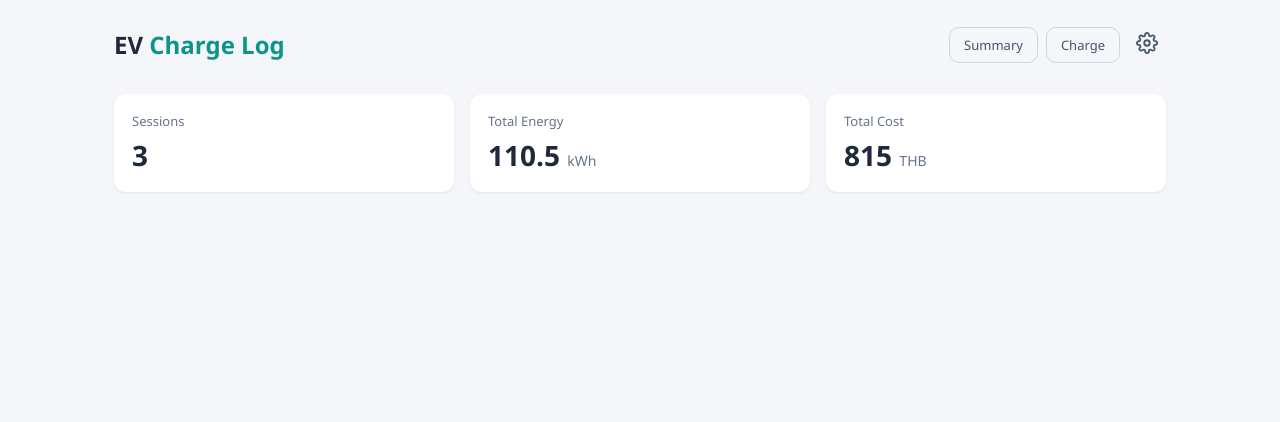
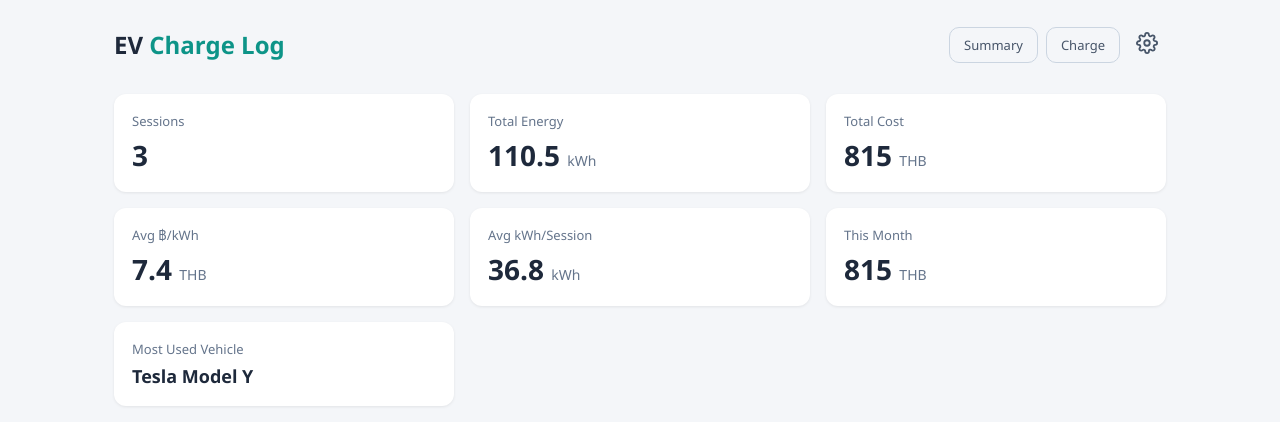
Before and after one commit to codercamera/evmeapp, a plain HTML site: page index.html in a window 1280 px wide. Drawn offline with Linux system fonts and the light colour scheme.

Commit message:
Add more stats to home page: avg cost/kWh, avg kWh/session, this month cost, most used vehicle

```diff
--- a/index.html
+++ b/index.html
@@ -31,11 +31,12 @@
   .btn-outline { background: transparent; border: 1px solid #cbd5e1; color: #475569; }
   .btn-sm { padding: 8px 14px; font-size: 13px; }
 
-  .stats { display: grid; grid-template-columns: 1fr; gap: 12px; margin-bottom: 20px; }
+  .stats { display: grid; grid-template-columns: 1fr 1fr; gap: 12px; margin-bottom: 20px; }
   @media (min-width: 640px) { .stats { grid-template-columns: repeat(3, 1fr); gap: 16px; margin-bottom: 28px; } }
   .stat-card { background: #fff; padding: 18px; border-radius: 12px; box-shadow: 0 1px 3px rgba(0,0,0,.08); }
   .stat-card .label { font-size: 13px; color: #64748b; margin-bottom: 6px; }
-  .stat-card .value { font-size: 28px; font-weight: 700; }
+  .stat-card .value { font-size: 24px; font-weight: 700; }
+  @media (min-width: 640px) { .stat-card .value { font-size: 28px; } }
   .stat-card .value span { font-size: 14px; font-weight: 500; color: #64748b; }
 
   .table-wrap { background: #fff; border-radius: 12px; box-shadow: 0 1px 3px rgba(0,0,0,.08); overflow-x: auto; -webkit-overflow-scrolling: touch; }
@@ -122,6 +123,10 @@
       <div class="stat-card"><div class="label">Sessions</div><div class="value" id="totalCount">0</div></div>
       <div class="stat-card"><div class="label">Total Energy</div><div class="value" id="totalKwh">0 <span>kWh</span></div></div>
       <div class="stat-card"><div class="label">Total Cost</div><div class="value" id="totalCost">0 <span>THB</span></div></div>
+      <div class="stat-card"><div class="label">Avg ฿/kWh</div><div class="value" id="avgCostPerKwh">0 <span>THB</span></div></div>
+      <div class="stat-card"><div class="label">Avg kWh/Session</div><div class="value" id="avgKwh">0 <span>kWh</span></div></div>
+      <div class="stat-card"><div class="label">This Month</div><div class="value" id="monthCost">0 <span>THB</span></div></div>
+      <div class="stat-card"><div class="label">Most Used Vehicle</div><div class="value" id="topVehicle" style="font-size:18px;">-</div></div>
     </div>
   </div>
 
@@ -415,9 +420,38 @@ function updateStats() {
   const total = charges.length;
   const kwh = charges.reduce((s, c) => s + c.kwh, 0);
   const cost = charges.reduce((s, c) => s + c.cost, 0);
+
   document.getElementById('totalCount').textContent = total;
   document.getElementById('totalKwh').innerHTML = `${kwh.toFixed(1)} <span>kWh</span>`;
   document.getElementById('totalCost').innerHTML = `${cost.toLocaleString()} <span>THB</span>`;
+
+  const avgCostPerKwh = kwh > 0 ? (cost / kwh) : 0;
+  document.getElementById('avgCostPerKwh').innerHTML = `${avgCostPerKwh.toFixed(1)} <span>THB</span>`;
+
+  const avgKwh = total > 0 ? (kwh / total) : 0;
+  document.getElementById('avgKwh').innerHTML = `${avgKwh.toFixed(1)} <span>kWh</span>`;
+
+  const now = new Date();
+  const year = now.getFullYear();
+  const month = String(now.getMonth() + 1).padStart(2, '0');
+  const monthPrefix = `${year}-${month}`;
+  const monthCharges = charges.filter(c => c.date.startsWith(monthPrefix));
+  const monthCost = monthCharges.reduce((s, c) => s + c.cost, 0);
+  document.getElementById('monthCost').innerHTML = `${monthCost.toLocaleString()} <span>THB</span>`;
+
+  const vehicleCounts = {};
+  charges.forEach(c => {
+    vehicleCounts[c.car] = (vehicleCounts[c.car] || 0) + 1;
+  });
+  let topVehicle = '-';
+  let maxCount = 0;
+  for (const [v, count] of Object.entries(vehicleCounts)) {
+    if (count > maxCount) {
+      maxCount = count;
+      topVehicle = v;
+    }
+  }
+  document.getElementById('topVehicle').textContent = topVehicle;
 }
 
 function openChargeModal() {
```
